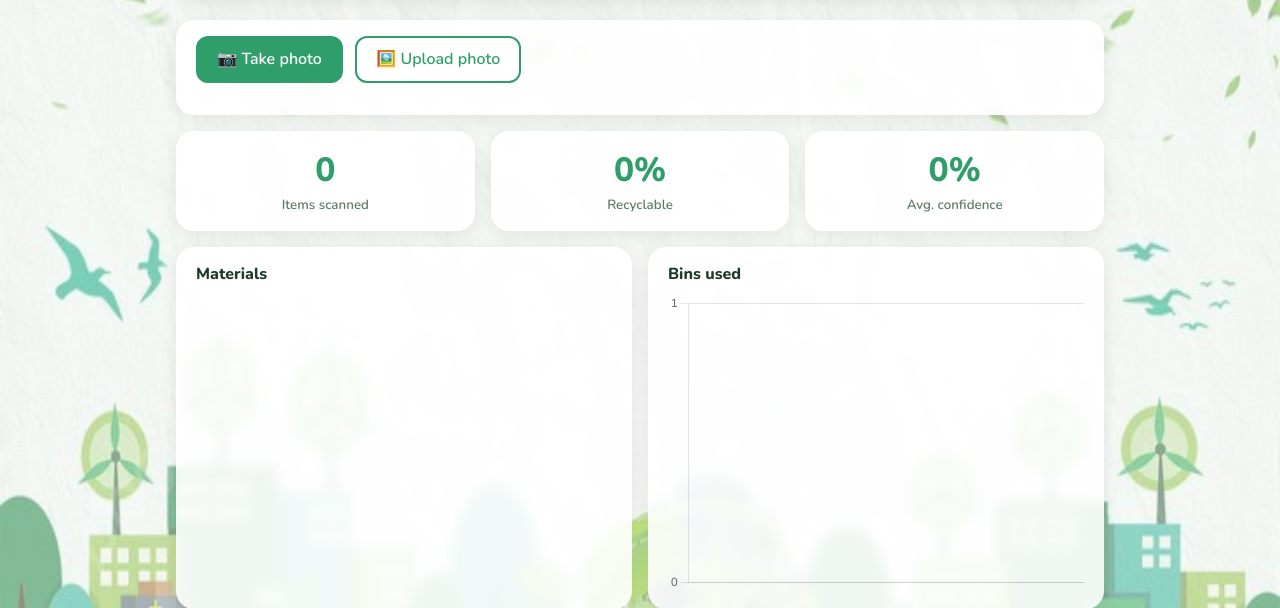
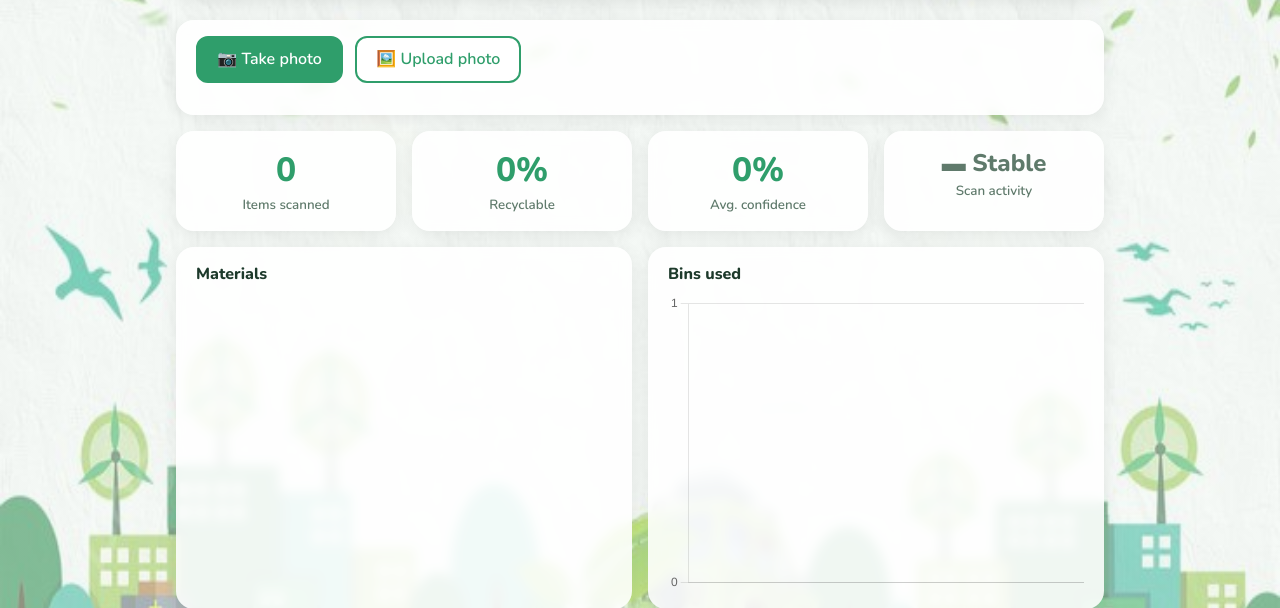
Before and after one commit to DIVYA-1527/Capstone-Project, a Flask app: page / in a window 1280 px wide. Shown: the part 133-741 px from the top of the page. Run offline with Flask 3, Linux system fonts and the light colour scheme; data that the repository does not hold is empty.

Commit message:
Add scan activity trend card to dashboard

```diff
--- a/app/static/app.js
+++ b/app/static/app.js
@@ -3,6 +3,9 @@ Chart.defaults.maintainAspectRatio = false;
 const $ = (id) => document.getElementById(id);
 const charts = {};
 let stream = null;
+
+// Labels for the scan-activity trend KPI (value comes from summary.trend)
+const TREND = { up: "▲ Rising", down: "▼ Falling", flat: "▬ Stable" };
 
 function esc(text) {
   const d = document.createElement("div");
@@ -58,6 +61,8 @@ function renderDashboard(data) {
   $("kpi-total").textContent = s.total;
   $("kpi-rate").textContent = `${s.recycling_rate}%`;
   $("kpi-conf").textContent = `${Math.round(s.average_confidence * 100)}%`;
+  $("kpi-trend").textContent = TREND[s.trend] || TREND.flat;
+  $("kpi-trend").dataset.trend = TREND[s.trend] ? s.trend : "flat";
   drawChart("materials", "chart-materials", data.charts.materials);
   drawChart("bins", "chart-bins", data.charts.bins);
   drawChart("trend", "chart-trend", data.charts.trend);
--- a/app/static/style.css
+++ b/app/static/style.css
@@ -115,6 +115,12 @@ video {
 }
 .kpi small { color: var(--muted); font-weight: 600; }
 
+/* Scan-activity trend KPI (data-trend is set from summary.trend in app.js) */
+#kpi-trend { font-size: 1.5rem; }
+#kpi-trend[data-trend="up"]   { color: var(--accent); }
+#kpi-trend[data-trend="down"] { color: #b3261e; }
+#kpi-trend[data-trend="flat"] { color: var(--muted); }
+
 /* Charts */
 .charts {
   display: grid;
@@ -131,4 +137,5 @@ video {
 @media (max-width: 520px) {
   header { padding: 1rem; }
   .kpi span { font-size: 1.7rem; }
+  #kpi-trend { font-size: 1.25rem; }
 }
--- a/app/templates/index.html
+++ b/app/templates/index.html
@@ -39,6 +39,7 @@
     <div class="card kpi"><span id="kpi-total">0</span><small>Items scanned</small></div>
     <div class="card kpi"><span id="kpi-rate">0%</span><small>Recyclable</small></div>
     <div class="card kpi"><span id="kpi-conf">0%</span><small>Avg. confidence</small></div>
+        <div class="card kpi"><span id="kpi-trend" data-trend="flat">▬ Stable</span><small>Scan activity</small></div>
   </section>
 
   <section class="charts">
```
